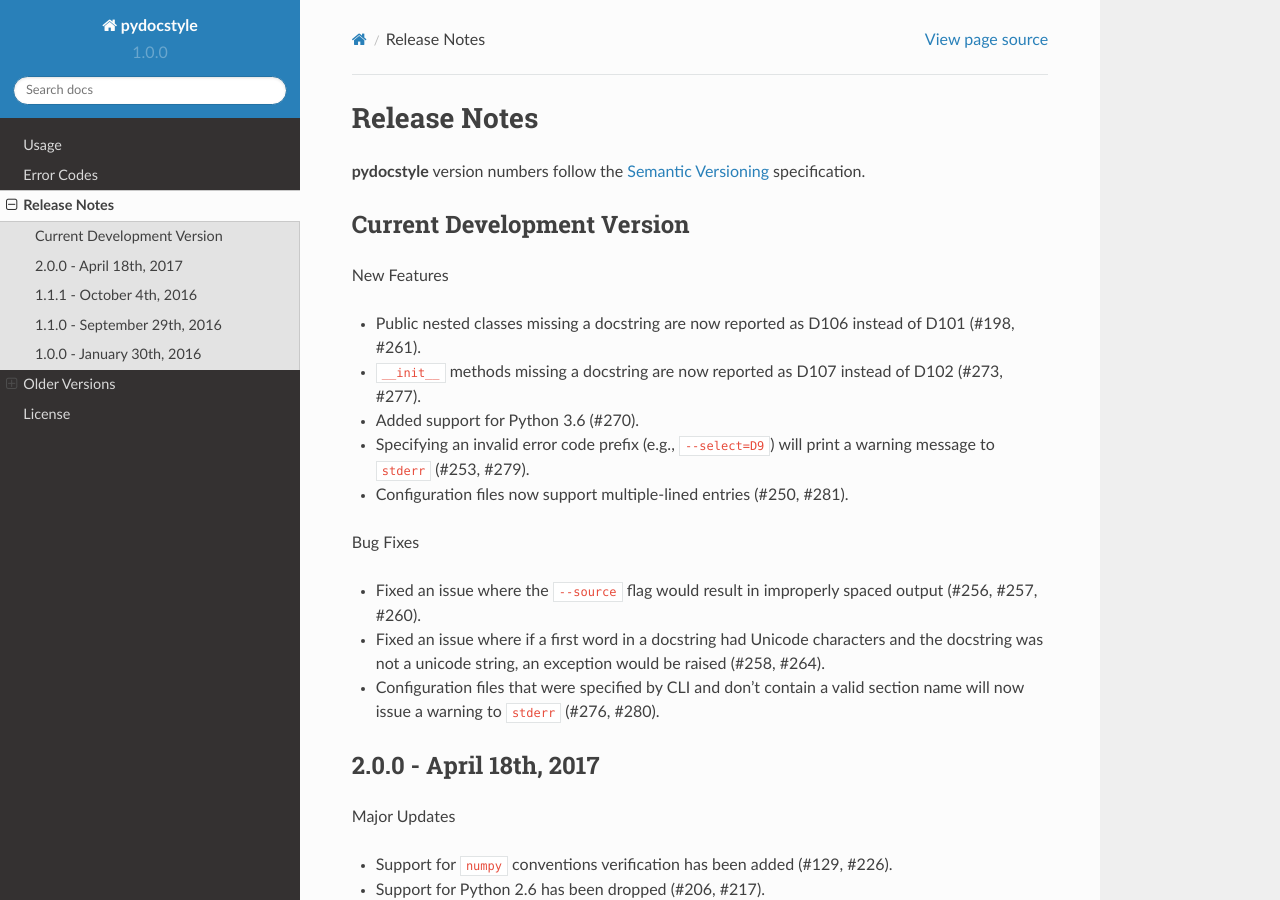
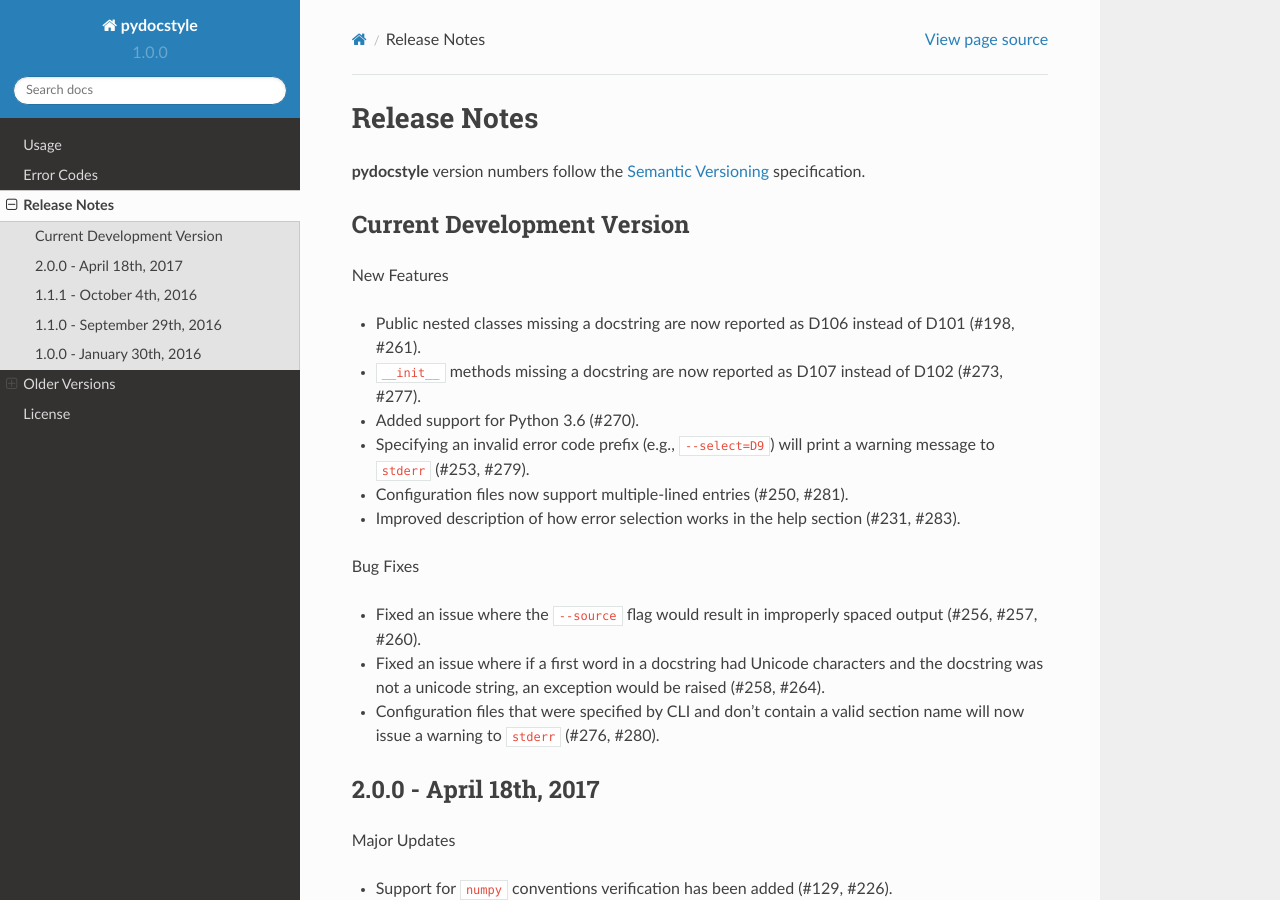
Before and after one commit to PyCQA/pydocstyle, a Sphinx documentation site: the page built from docs/release_notes.rst, in a window 1280 px wide and 900 px high. Built offline with Sphinx 7.4.7 and the Read the Docs theme 2.0.0, drawn with Linux system fonts in a browser that asks for light colours; the version number is read from the project's files by our own code.

Commit message:
#231 - Updating release notes

```diff
--- a/docs/release_notes.rst
+++ b/docs/release_notes.rst
@@ -18,6 +18,8 @@
 * Specifying an invalid error code prefix (e.g., ``--select=D9``) will print
   a warning message to ``stderr`` (#253, #279).
 * Configuration files now support multiple-lined entries (#250, #281).
+* Improved description of how error selection works in the help section
+  (#231, #283).
 
 Bug Fixes
 
```
